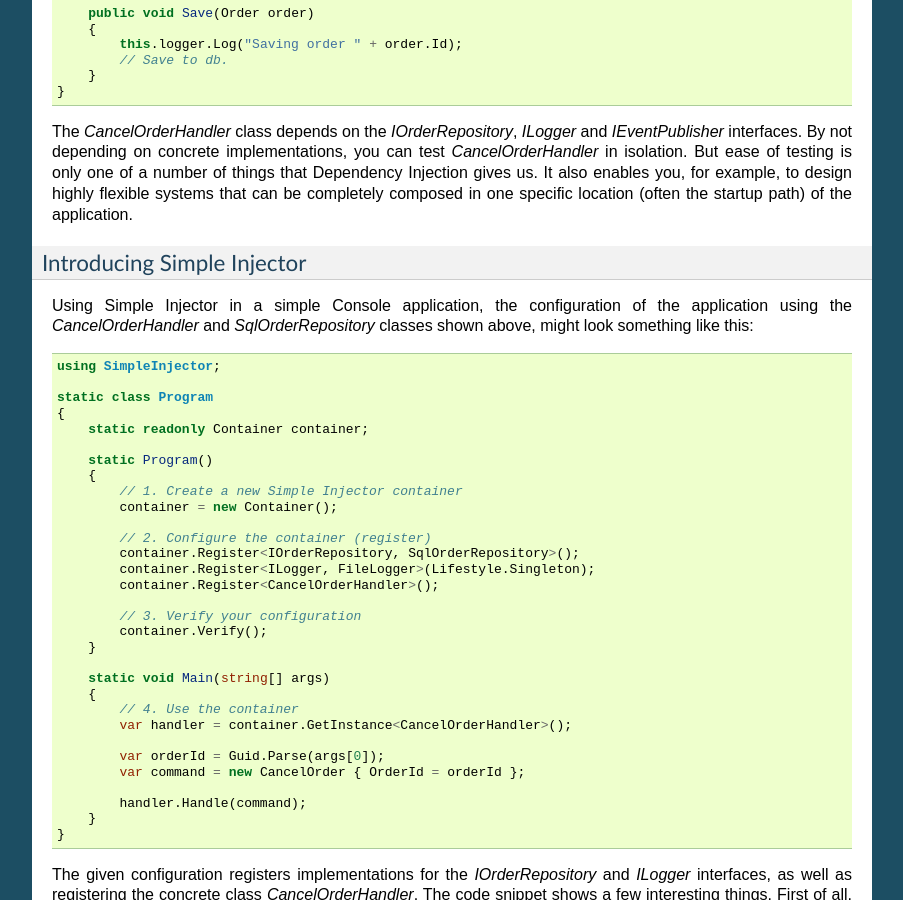
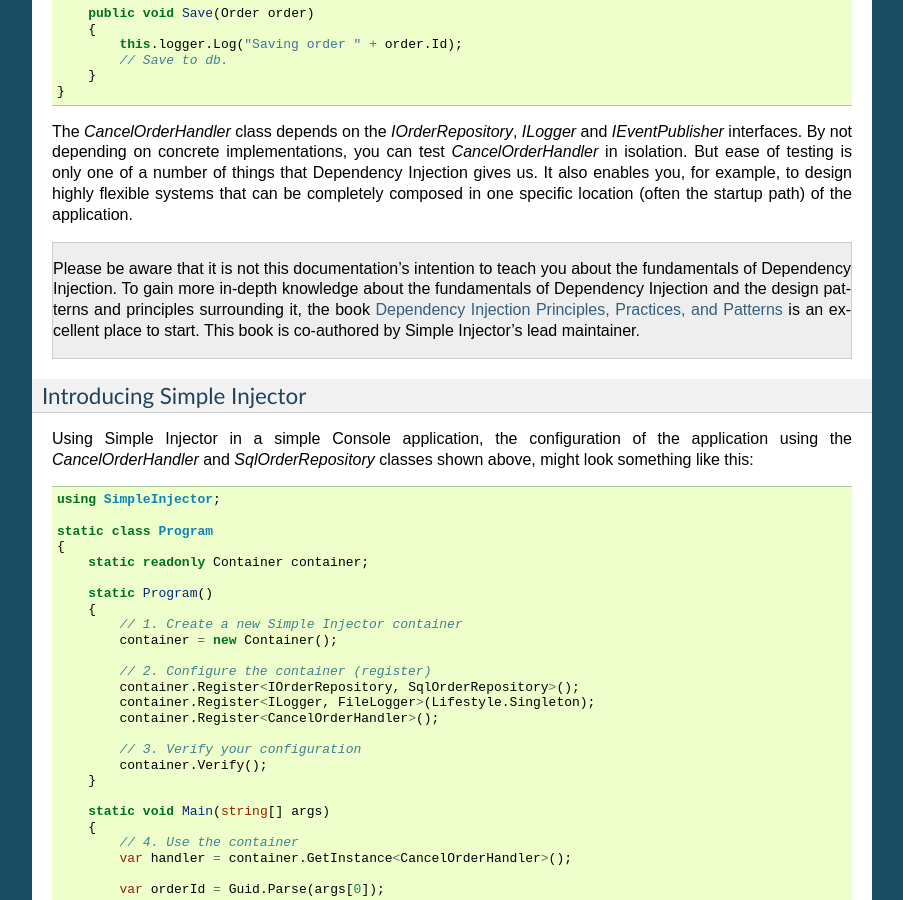
Before and after one commit to simpleinjector/Documentation, a Sphinx documentation site: the page built from source/quickstart.rst, in a window 1280 px wide and 900 px high, scrolled down 1435 px. Shown: the whole window, without its empty margins (198-1101 px from the left). Built offline with Sphinx 7.4.7, drawn with Linux system fonts in a browser that asks for light colours.

Commit message:
Added a note to the quickstart warning that the documentation is not meant to teach you about DI, but just teach you about Simple Injector.

```diff
--- a/source/quickstart.rst
+++ b/source/quickstart.rst
@@ -87,6 +87,11 @@ The general idea behind Simple Injector (or any DI library for that matter) is t
 
 The *CancelOrderHandler* class depends on the *IOrderRepository*, *ILogger* and *IEventPublisher* interfaces. By not depending on concrete implementations, you can test *CancelOrderHandler* in isolation. But ease of testing is only one of a number of things that Dependency Injection gives us. It also enables you, for example, to design highly flexible systems that can be completely composed in one specific location (often the startup path) of the application.
 
+.. container:: Note
+
+    Please be aware that it is not this documentation's intention to teach you about the fundamentals of Dependency Injection. To gain more in-depth knowledge about the fundamentals of Dependency Injection and the design patterns and principles surrounding it, the book `Dependency Injection Principles, Practices, and Patterns <https://mng.bz/BYNl>`_ is an excellent place to start. This book is co-authored by Simple Injector's lead maintainer.
+
+
 Introducing Simple Injector
 ---------------------------
 
--- a/source/using.rst
+++ b/source/using.rst
@@ -18,7 +18,7 @@ Simple Injector's main type is the *Container* class. An instance of *Container*
 
 .. container:: Note
 
-    **Warning**: Do not create an infinite number of *Container* instances (such as one *Container* instance per request). Doing so will drain the performance of your application. Simple Injector is optimized for using a very limited number of *Container* instances. Creating and initializing *Container* instances has a large overhead, but resolving from the *Container* is extremely fast once initialized.
+    **Warning**: Do not create an infinite number of *Container* instances (such as one *Container* instance per request). Doing so will drain the performance of your application. Simple Injector is optimized for using a limited number of *Container* instances. Creating and initializing *Container* instances has a large overhead, but resolving from the *Container* is extremely fast once initialized.
 
 Creating and configuring a *Container* is done by newing up an instance and calling the **Register** overloads to register each of your services:
 
```
